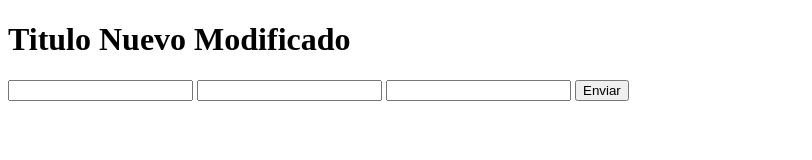
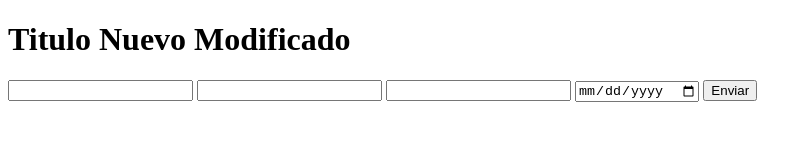
Before and after one commit to MiguelRios79/hello-world-git, a plain HTML site: page index.html in a window 1280 px wide. Shown: the whole page, without its empty margins (0-812 px from the left). Drawn offline with Linux system fonts and the light colour scheme.

Commit message:
Se implemento Birth

```diff
--- a/index.html
+++ b/index.html
@@ -13,6 +13,7 @@
         <input type="number" name="FirstName" id="FirstName">
         <input type="text" name="LastName" id="LastName">
         <input type="number" name="Age" id="Age">
+        <input type="date" name="BirthDate" id="BirthDate">
         <input type="button" value="Enviar">
     </form>
 </body>
```
